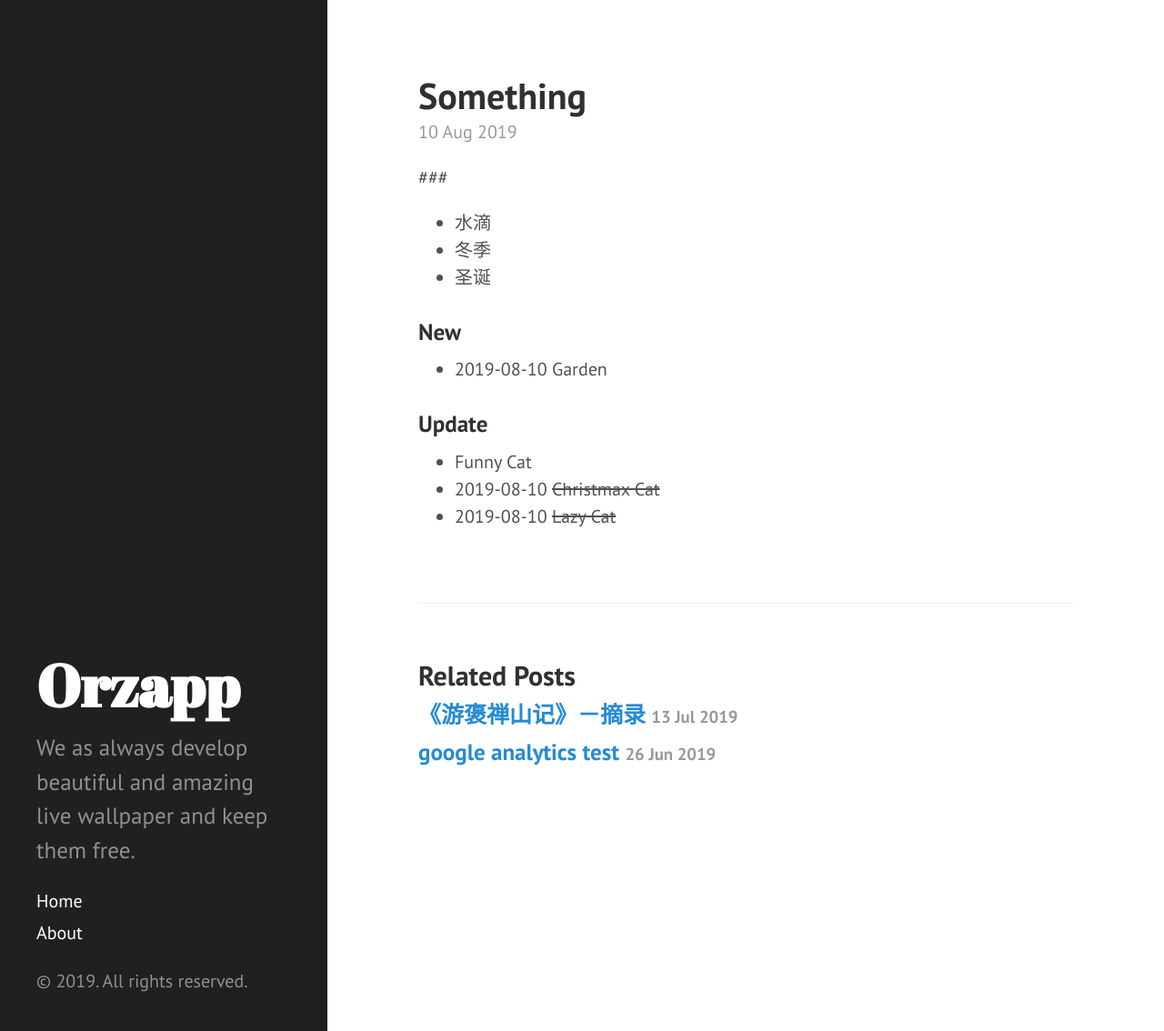
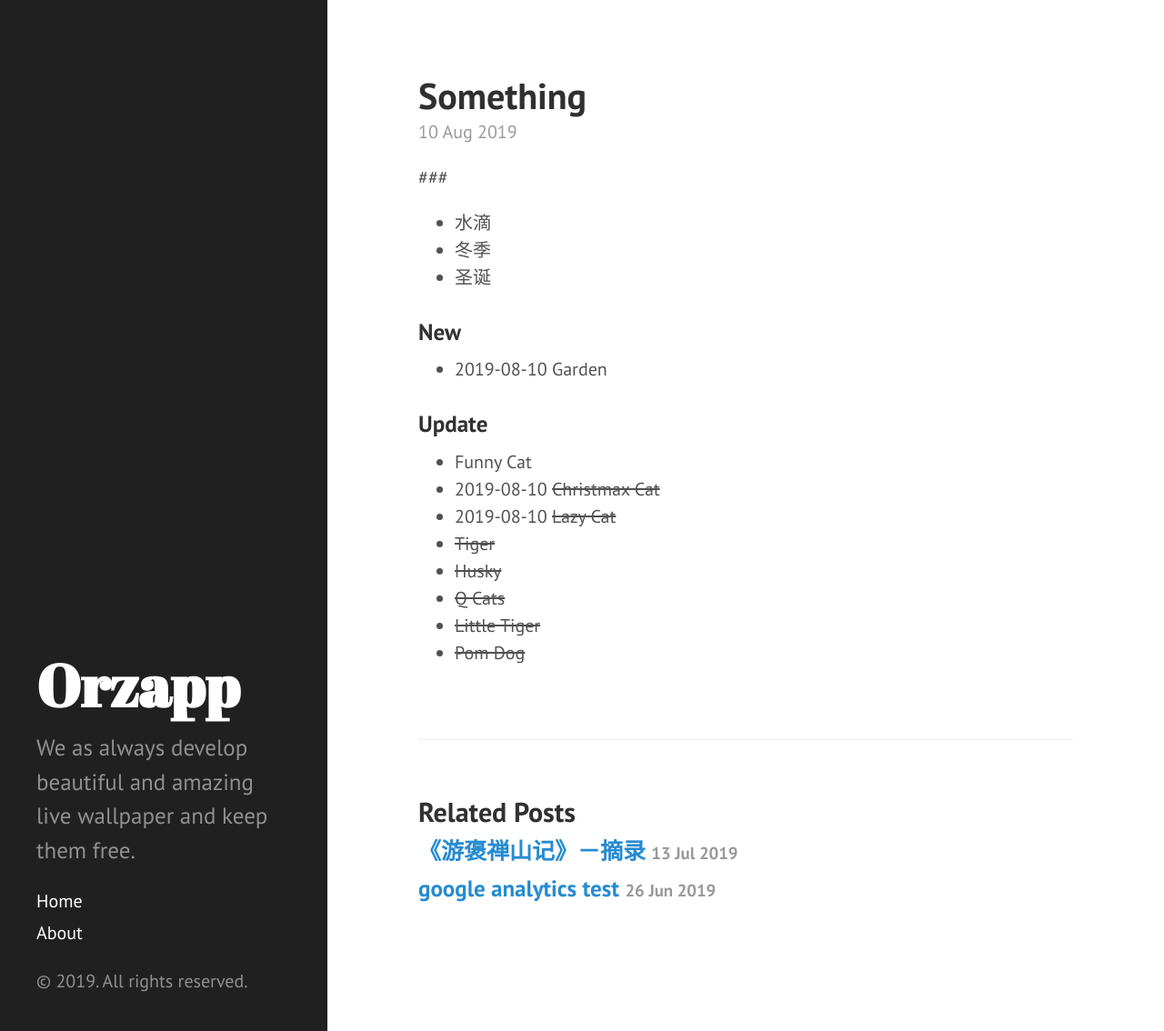
Before and after one commit to Amzaing/Amzaing.github.io, a Jekyll site: the page built from _posts/blog/2019-08-10-blog.md, in a window 1280 px wide and 1134 px high. Shown: the whole window at 91% size. Built offline with Jekyll 4.4.1, drawn with Linux system fonts in a browser that asks for light colours.

Commit message:
update blog

```diff
--- a/_posts/blog/2019-08-10-blog.md
+++ b/_posts/blog/2019-08-10-blog.md
@@ -17,3 +17,8 @@ author: Guan
 - Funny Cat
 - 2019-08-10 ~~Christmax Cat~~
 - 2019-08-10 ~~Lazy Cat~~
+- ~~Tiger~~
+- ~~Husky~~
+- ~~Q Cats~~
+- ~~Little Tiger~~
+- ~~Pom Dog~~
```
